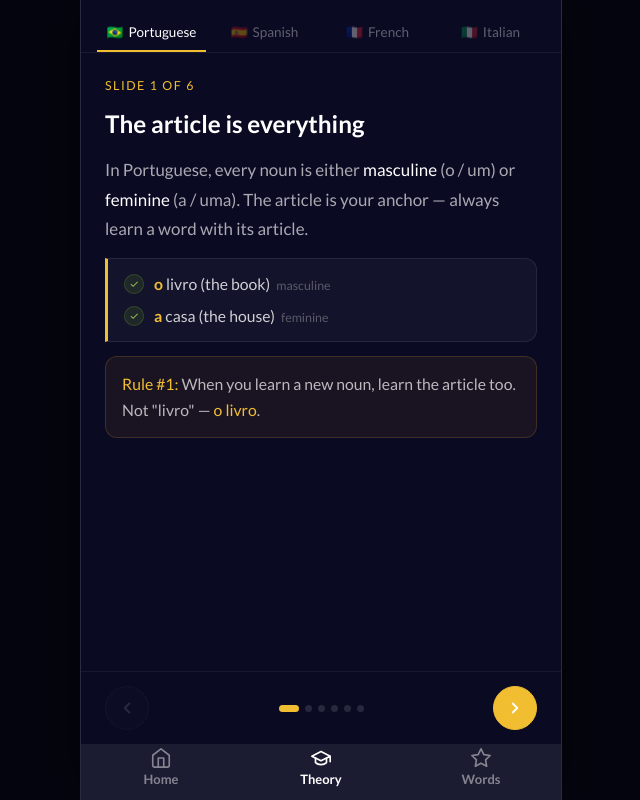
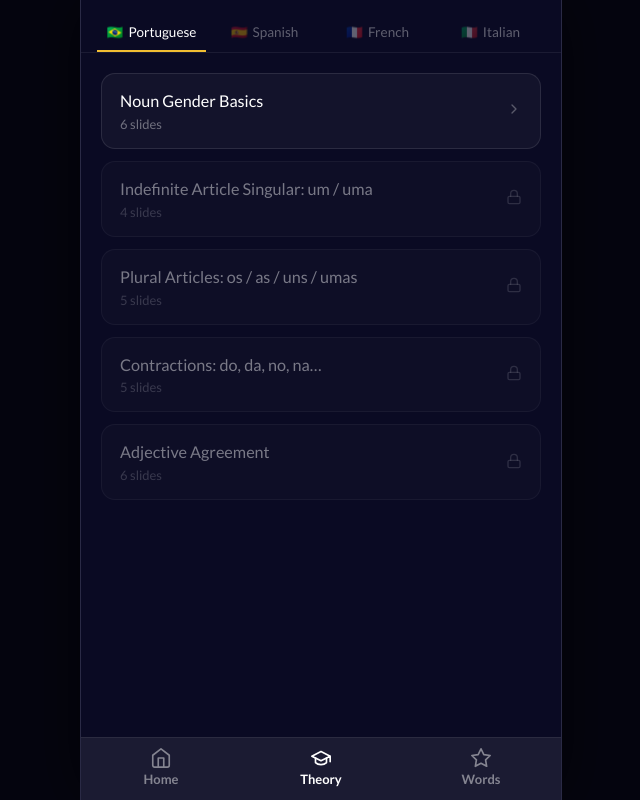
Before and after one commit to freeCodeCamp-Universe/learngender, a React (Vite) app: page / in a window 1280 px wide. Both pictures are taken after a click on the button "Theory". Shown: the whole page, without its empty margins (319-959 px from the left). Built offline with nearby package versions, Linux system fonts and the light colour scheme; what ts-fsrs would draw is missing.

Commit message:
Add Theory module list with 5 modules per language and slide viewer with X/complete flow

```diff
--- a/src/App.css
+++ b/src/App.css
@@ -1875,3 +1875,113 @@ html, body, #root {
   border-top: 1px solid rgba(255,255,255,0.07);
   padding: 0.5rem 0 0.75rem;
 }
+
+/* ── Theory module list ────────────────────────────── */
+.theory-module-list {
+  flex: 1;
+  overflow-y: auto;
+  padding: 20px 20px 100px;
+  display: flex;
+  flex-direction: column;
+  gap: 12px;
+}
+
+.theory-module-card {
+  width: 100%;
+  background: rgba(255,255,255,0.04);
+  border: 0.5px solid rgba(255,255,255,0.1);
+  border-radius: 14px;
+  padding: 16px 18px;
+  display: flex;
+  align-items: center;
+  gap: 12px;
+  cursor: pointer;
+  text-align: left;
+  font-family: inherit;
+  transition: background 0.15s, border-color 0.15s;
+}
+
+.theory-module-card:hover:not(:disabled) {
+  background: rgba(255,255,255,0.07);
+  border-color: rgba(255,255,255,0.18);
+}
+
+.theory-module-card--done {
+  border-color: rgba(172,209,87,0.3);
+}
+
+.theory-module-card--locked {
+  opacity: 0.45;
+  cursor: default;
+}
+
+.theory-module-card__main {
+  flex: 1;
+  display: flex;
+  flex-direction: column;
+  gap: 4px;
+}
+
+.theory-module-card__title {
+  font-size: 0.9rem;
+  font-weight: 500;
+  color: #fff;
+  line-height: 1.35;
+}
+
+.theory-module-card__meta {
+  font-size: 0.72rem;
+  color: rgba(255,255,255,0.4);
+}
+
+.theory-module-card--done .theory-module-card__meta {
+  color: #acd157;
+}
+
+.theory-module-card__chevron {
+  color: rgba(255,255,255,0.3);
+  flex-shrink: 0;
+}
+
+/* ── Theory viewer ─────────────────────────────────── */
+.theory-viewer {
+  display: flex;
+  flex-direction: column;
+  min-height: 100dvh;
+  background: var(--bg);
+  color: var(--text);
+}
+
+.theory-viewer__header {
+  display: flex;
+  align-items: center;
+  justify-content: space-between;
+  padding: 14px 20px 10px;
+  border-bottom: 0.5px solid rgba(255,255,255,0.07);
+  flex-shrink: 0;
+  gap: 12px;
+}
+
+.theory-viewer__module-title {
+  font-size: 0.8rem;
+  font-weight: 500;
+  color: rgba(255,255,255,0.55);
+  flex: 1;
+  white-space: nowrap;
+  overflow: hidden;
+  text-overflow: ellipsis;
+}
+
+.theory-viewer__close {
+  width: 32px;
+  height: 32px;
+  border-radius: 50%;
+  border: 0.5px solid rgba(255,255,255,0.15);
+  background: rgba(255,255,255,0.05);
+  color: rgba(255,255,255,0.5);
+  display: flex;
+  align-items: center;
+  justify-content: center;
+  cursor: pointer;
+  flex-shrink: 0;
+}
--- /dev/null
+++ b/src/data/theoryModules.ts
@@ -0,0 +1,148 @@
+import type { Language } from '../types'
+import type { TheorySlide } from './theory'
+import { THEORY_SLIDES } from './theory'
+
+export interface TheoryModule {
+  id: string
+  title: string
+  slideCount: number
+  slides?: TheorySlide[]   // undefined = placeholder (not yet implemented)
+}
+
+const PT_MODULES: TheoryModule[] = [
+  {
+    id: 'noun-gender-basics',
+    title: 'Noun Gender Basics',
+    slideCount: THEORY_SLIDES.pt.length,
+    slides: THEORY_SLIDES.pt,
+  },
+  {
+    id: 'indefinite-article-singular',
+    title: 'Indefinite Article Singular: um / uma',
+    slideCount: 4,
+  },
+  {
+    id: 'plural-articles',
+    title: 'Plural Articles: os / as / uns / umas',
+    slideCount: 5,
+  },
+  {
+    id: 'contractions',
+    title: 'Contractions: do, da, no, na…',
+    slideCount: 5,
+  },
+  {
+    id: 'adjective-agreement',
+    title: 'Adjective Agreement',
+    slideCount: 6,
+  },
+]
+
+const ES_MODULES: TheoryModule[] = [
+  {
+    id: 'noun-gender-basics',
+    title: 'Noun Gender Basics',
+    slideCount: THEORY_SLIDES.es.length,
+    slides: THEORY_SLIDES.es,
+  },
+  {
+    id: 'indefinite-article-singular',
+    title: 'Indefinite Article Singular: un / una',
+    slideCount: 4,
+  },
+  {
+    id: 'plural-articles',
+    title: 'Plural Articles: los / las / unos / unas',
+    slideCount: 5,
+  },
+  {
+    id: 'contractions',
+    title: 'Contractions: del, al',
+    slideCount: 3,
+  },
+  {
+    id: 'adjective-agreement',
+    title: 'Adjective Agreement',
+    slideCount: 6,
+  },
+]
+
+const FR_MODULES: TheoryModule[] = [
+  {
+    id: 'noun-gender-basics',
+    title: 'Noun Gender Basics',
+    slideCount: THEORY_SLIDES.fr.length,
+    slides: THEORY_SLIDES.fr,
+  },
+  {
+    id: 'indefinite-article-singular',
+    title: 'Indefinite Article Singular: un / une',
+    slideCount: 4,
+  },
+  {
+    id: 'plural-articles',
+    title: 'Plural Articles: les / des',
+    slideCount: 4,
+  },
+  {
+    id: 'partitive-articles',
+    title: 'Partitive Articles: du / de la / de l\'',
+    slideCount: 5,
+  },
+  {
+    id: 'adjective-agreement',
+    title: 'Adjective Agreement',
+    slideCount: 6,
+  },
+]
+
+const IT_MODULES: TheoryModule[] = [
+  {
+    id: 'noun-gender-basics',
+    title: 'Noun Gender Basics',
+    slideCount: THEORY_SLIDES.it.length,
+    slides: THEORY_SLIDES.it,
+  },
+  {
+    id: 'definite-article-singular',
+    title: 'Definite Article Singular: il / lo / la / l\'',
+    slideCount: 5,
+  },
+  {
+    id: 'plural-articles',
+    title: 'Plural Articles: i / gli / le',
+    slideCount: 5,
+  },
+  {
+    id: 'contractions',
+    title: 'Contractions: del, della, nel, nella…',
+    slideCount: 5,
+  },
+  {
+    id: 'adjective-agreement',
+    title: 'Adjective Agreement',
+    slideCount: 6,
+  },
+]
+
+export const THEORY_MODULES: Record<Language, TheoryModule[]> = {
+  pt: PT_MODULES,
+  es: ES_MODULES,
+  fr: FR_MODULES,
+  it: IT_MODULES,
+}
+
+// Progress storage
+export function getModuleDone(lang: Language, moduleId: string): boolean {
+  try {
+    return localStorage.getItem(`theory_done_${lang}_${moduleId}`) === '1'
+  } catch {
+    return false
+  }
+}
+
+export function setModuleDone(lang: Language, moduleId: string): void {
+  try {
+    localStorage.setItem(`theory_done_${lang}_${moduleId}`, '1')
+  } catch { /* ignore */ }
+}
--- a/src/screens/TheoryScreen.tsx
+++ b/src/screens/TheoryScreen.tsx
@@ -1,35 +1,32 @@
 import { useEffect, useRef, useState, useCallback } from 'react'
 import type { Language } from '../types'
 import { LANGUAGE_LABELS } from '../types'
-import { THEORY_SLIDES } from '../data/theory'
+import { THEORY_MODULES, getModuleDone, setModuleDone } from '../data/theoryModules'
+import type { TheoryModule } from '../data/theoryModules'
 import type { TheorySlide } from '../data/theory'
 
 const LANGUAGES: Language[] = ['pt', 'es', 'fr', 'it']
 
-// Render **bold** inline
+// ─── Inline renderers ────────────────────────────────────────────
+
 function renderInline(text: string): React.ReactNode[] {
   const parts = text.split(/(\*\*[^*]+\*\*)/g)
-  return parts.map((part, i) => {
-    if (part.startsWith('**') && part.endsWith('**')) {
-      return <strong key={i}>{part.slice(2, -2)}</strong>
-    }
-    return part
-  })
+  return parts.map((part, i) =>
+    part.startsWith('**') && part.endsWith('**')
+      ? <strong key={i}>{part.slice(2, -2)}</strong>
+      : part
+  )
 }
 
-// Parse "→ **o** livro, **o** tema" or "✓ **o** livro (the book) — masculine"
 function parseExampleLine(line: string) {
   const stripped = line.replace(/^> ?[✓→] ?/, '').trim()
   const dashIdx = stripped.lastIndexOf(' — ')
-  if (dashIdx !== -1) {
-    return { example: stripped.slice(0, dashIdx), label: stripped.slice(dashIdx + 3), isCheck: line.includes('✓') }
-  }
+  if (dashIdx !== -1) return { example: stripped.slice(0, dashIdx), label: stripped.slice(dashIdx + 3), isCheck: line.includes('✓') }
   return { example: stripped, label: '', isCheck: line.includes('✓') }
 }
 
 function renderBody(text: string) {
-  const paragraphs = text.split('\n\n')
-  return paragraphs.map((para, i) => {
+  return text.split('\n\n').map((para, i) => {
     if (para.startsWith('> ')) {
       const lines = para.split('\n')
       return (
@@ -51,18 +48,18 @@ function renderBody(text: string) {
         </div>
       )
     }
-
-    if (para.startsWith('**Rule') || para.startsWith('**Confidence') || para.startsWith('**Important') || para.startsWith('**How to') || para.startsWith('**Memory') || para.startsWith('**Rule of thumb')) {
+    if (para.match(/^\*\*(Rule|Confidence|Important|How to|Memory|Rule of thumb)/)) {
       return (
         <div key={i} className="theory-slide__rule-box">
           <p className="theory-slide__rule-text">{renderInline(para)}</p>
         </div>
       )
     }
-
     return <p key={i} className="theory-slide__body-text">{renderInline(para)}</p>
   })
 }
+
+// ─── Slide view ──────────────────────────────────────────────────
 
 function SlideView({ slide, index, total }: { slide: TheorySlide; index: number; total: number }) {
   return (
@@ -70,29 +67,17 @@ function SlideView({ slide, index, total }: { slide: TheorySlide; index: number;
       <p className="theory-slide__counter">Slide {index + 1} of {total}</p>
       <h2 className="theory-slide__title">{slide.title}</h2>
 
-      {slide.body && (
-        <div className="theory-slide__body">
-          {renderBody(slide.body)}
-        </div>
-      )}
+      {slide.body && <div className="theory-slide__body">{renderBody(slide.body)}</div>}
 
-      {/* Exception table */}
       {slide.exceptions && (
         <div className="theory-slide__table-wrap">
           <table className="theory-slide__table">
-            <thead>
-              <tr>
-                <th>Word</th>
-                <th>Meaning</th>
-                <th>Surprise</th>
-              </tr>
-            </thead>
+            <thead><tr><th>Word</th><th>Meaning</th><th>Surprise</th></tr></thead>
             <tbody>
               {slide.exceptions.map((ex, i) => (
                 <tr key={i}>
                   <td className="theory-slide__table-td--key">
-                    <span className={`theory-exception__article--${ex.gender}`}>{ex.article}</span>
-                    {' '}{ex.word}
+                    <span className={`theory-exception__article--${ex.gender}`}>{ex.article}</span>{' '}{ex.word}
                   </td>
                   <td>{ex.meaning}</td>
                   <td className="theory-slide__table-td--examples">{ex.tag}</td>
@@ -103,59 +88,48 @@ function SlideView({ slide, index, total }: { slide: TheorySlide; index: number;
         </div>
       )}
 
-      {/* Table */}
       {slide.table && (
         <div className="theory-slide__table-wrap">
           <table className="theory-slide__table">
-            <thead>
-              <tr>
-                {slide.table.headers.map((h, i) => (
-                  <th key={i}>{h}</th>
-                ))}
-              </tr>
-            </thead>
+            <thead><tr>{slide.table.headers.map((h, i) => <th key={i}>{h}</th>)}</tr></thead>
             <tbody>
               {slide.table.rows.map((row, ri) => (
                 <tr key={ri}>
                   {row.cells.map((cell, ci) => (
-                    <td key={ci} className={ci === 0 ? 'theory-slide__table-td--key' : ci === slide.table!.headers.length - 1 ? 'theory-slide__table-td--examples' : ''}>
-                      {renderInline(cell)}
-                    </td>
+                    <td key={ci} className={
+                      ci === 0 ? 'theory-slide__table-td--key' :
+                      ci === slide.table!.headers.length - 1 ? 'theory-slide__table-td--examples' : ''
+                    }>{renderInline(cell)}</td>
                   ))}
                 </tr>
               ))}
             </tbody>
           </table>
-          {slide.table.note && (
-            <div className="theory-slide__table-note">{renderInline(slide.table.note)}</div>
-          )}
+          {slide.table.note && <div className="theory-slide__table-note">{renderInline(slide.table.note)}</div>}
         </div>
       )}
     </div>
   )
 }
 
-interface TheoryScreenProps {
-  onHome: () => void
-  onMyWords: () => void
+// ─── Slide viewer ─────────────────────────────────────────────────
+
+interface ViewerProps {
+  lang: Language
+  module: TheoryModule
+  onClose: () => void
+  onComplete: () => void
 }
 
-export function TheoryScreen({ onHome, onMyWords }: TheoryScreenProps) {
-  const [lang, setLang] = useState<Language>('pt')
+function SlideViewer({ lang, module, onClose, onComplete }: ViewerProps) {
+  const slides = module.slides!
+  const total = slides.length
   const [index, setIndex] = useState(0)
-  const slides = THEORY_SLIDES[lang]
-  const total = slides.length
-  const refIndex = useRef(index)
-
-  useEffect(() => {
-    setIndex(0)
-    refIndex.current = 0
-  }, [lang])
+  const refIndex = useRef(0)
 
   const goTo = useCallback((i: number) => {
-    const clamped = Math.max(0, Math.min(total - 1, i))
-    setIndex(clamped)
-    refIndex.current = clamped
+    const c = Math.max(0, Math.min(total - 1, i))
+    setIndex(c); refIndex.current = c
   }, [total])
 
   const goNext = useCallback(() => goTo(refIndex.current + 1), [goTo])
@@ -164,49 +138,53 @@ export function TheoryScreen({ onHome, onMyWords }: TheoryScreenProps) {
   useEffect(() => {
     function onKey(e: KeyboardEvent) {
       if (e.key === 'ArrowRight') goNext()
-      if (e.key === 'ArrowLeft')  goPrev()
+      if (e.key === 'ArrowLeft') goPrev()
+      if (e.key === 'Escape') onClose()
     }
     window.addEventListener('keydown', onKey)
     return () => window.removeEventListener('keydown', onKey)
-  }, [goNext, goPrev])
+  }, [goNext, goPrev, onClose])
 
   const dragStart = useRef<number | null>(null)
-  const SWIPE_THRESHOLD = 50
-
   function onPointerDown(e: React.PointerEvent) { dragStart.current = e.clientX }
   function onPointerUp(e: React.PointerEvent) {
     if (dragStart.current === null) return
     const delta = e.clientX - dragStart.current
     dragStart.current = null
-    if (Math.abs(delta) < SWIPE_THRESHOLD) return
+    if (Math.abs(delta) < 50) return
     if (delta < 0) goNext(); else goPrev()
   }
 
   const atFirst = index === 0
-  const atLast  = index === total - 1
+  const atLast = index === total - 1
+
+  function handleNext() {
+    if (atLast) {
+      setModuleDone(lang, module.id)
+      onComplete()
+    } else {
+      goNext()
+    }
+  }
 
   return (
-    <div className="theory-screen">
-      {/* Language tabs */}
-      <div className="theory-screen__lang-tabs">
-        {LANGUAGES.map(l => (
-          <button
-            key={l}
-            className={`theory-screen__lang-tab${lang === l ? ' theory-screen__lang-tab--active' : ''}`}
-            onClick={() => setLang(l)}
-          >
-            <span>{LANGUAGE_LABELS[l].flag}</span>
-            <span>{LANGUAGE_LABELS[l].name}</span>
-          </button>
-        ))}
+    <div className="theory-viewer">
+      {/* Header */}
+      <div className="theory-viewer__header">
+        <span className="theory-viewer__module-title">{module.title}</span>
+        <button className="theory-viewer__close" onClick={onClose} aria-label="Close">
+          <svg width="18" height="18" viewBox="0 0 24 24" fill="none" stroke="currentColor" strokeWidth="2.5" strokeLinecap="round">
+            <line x1="18" y1="6" x2="6" y2="18"/><line x1="6" y1="6" x2="18" y2="18"/>
+          </svg>
+        </button>
       </div>
 
       {/* Slide */}
       <div className="theory-screen__slide-area" onPointerDown={onPointerDown} onPointerUp={onPointerUp}>
-        <SlideView key={`${lang}-${index}`} slide={slides[index]} index={index} total={total} />
+        <SlideView key={index} slide={slides[index]} index={index} total={total} />
       </div>
 
-      {/* Footer: ← dots → */}
+      {/* Footer */}
       <div className="theory-screen__footer">
         <button className="theory-screen__arrow theory-screen__arrow--prev" onClick={goPrev} disabled={atFirst} aria-label="Previous">
           <svg width="18" height="18" viewBox="0 0 24 24" fill="none" stroke="currentColor" strokeWidth="2.5" strokeLinecap="round" strokeLinejoin="round">
@@ -215,23 +193,71 @@ export function TheoryScreen({ onHome, onMyWords }: TheoryScreenProps) {
         </button>
         <div className="theory-screen__dots">
           {slides.map((_, i) => (
-            <button
-              key={i}
-              className={`theory-screen__dot${i === index ? ' theory-screen__dot--active' : ''}`}
-              onClick={() => goTo(i)}
-              aria-label={`Slide ${i + 1}`}
-            />
+            <button key={i} className={`theory-screen__dot${i === index ? ' theory-screen__dot--active' : ''}`} onClick={() => goTo(i)} aria-label={`Slide ${i + 1}`} />
           ))}
         </div>
-        <button className="theory-screen__arrow theory-screen__arrow--next" onClick={goNext} disabled={atLast} aria-label="Next">
+        <button className="theory-screen__arrow theory-screen__arrow--next" onClick={handleNext} aria-label={atLast ? 'Complete' : 'Next'}>
           {atLast
             ? <svg width="18" height="18" viewBox="0 0 24 24" fill="none" stroke="currentColor" strokeWidth="2.5" strokeLinecap="round" strokeLinejoin="round"><polyline points="20 6 9 17 4 12"/></svg>
             : <svg width="18" height="18" viewBox="0 0 24 24" fill="none" stroke="currentColor" strokeWidth="2.5" strokeLinecap="round" strokeLinejoin="round"><polyline points="9 18 15 12 9 6"/></svg>
           }
         </button>
       </div>
+    </div>
+  )
+}
 
-      {/* Bottom nav */}
+// ─── Module list ──────────────────────────────────────────────────
+
+interface ModuleListProps {
+  lang: Language
+  onSelect: (module: TheoryModule) => void
+  onHome: () => void
+  onMyWords: () => void
+  onLangChange: (l: Language) => void
+  refreshKey: number
+}
+
+function ModuleList({ lang, onSelect, onHome, onMyWords, onLangChange, refreshKey }: ModuleListProps) {
+  const modules = THEORY_MODULES[lang]
+
+  return (
+    <div className="theory-screen">
+      <div className="theory-screen__lang-tabs">
+        {LANGUAGES.map(l => (
+          <button key={l} className={`theory-screen__lang-tab${lang === l ? ' theory-screen__lang-tab--active' : ''}`} onClick={() => onLangChange(l)}>
+            <span>{LANGUAGE_LABELS[l].flag}</span>
+            <span>{LANGUAGE_LABELS[l].name}</span>
+          </button>
+        ))}
+      </div>
+
+      <div className="theory-module-list" key={refreshKey}>
+        {modules.map((mod) => {
+          const done = getModuleDone(lang, mod.id)
+          const available = !!mod.slides
+          return (
+            <button
+              key={mod.id}
+              className={`theory-module-card${!available ? ' theory-module-card--locked' : ''}${done ? ' theory-module-card--done' : ''}`}
+              onClick={() => available && onSelect(mod)}
+              disabled={!available}
+            >
+              <div className="theory-module-card__main">
+                <span className="theory-module-card__title">{mod.title}</span>
+                <span className="theory-module-card__meta">{mod.slideCount} slides{done ? ' · completed ✓' : ''}</span>
+              </div>
+              <div className="theory-module-card__chevron">
+                {available
+                  ? <svg width="16" height="16" viewBox="0 0 24 24" fill="none" stroke="currentColor" strokeWidth="2" strokeLinecap="round" strokeLinejoin="round"><polyline points="9 18 15 12 9 6"/></svg>
+                  : <svg width="16" height="16" viewBox="0 0 24 24" fill="none" stroke="currentColor" strokeWidth="2" strokeLinecap="round" strokeLinejoin="round"><rect x="3" y="11" width="18" height="11" rx="2"/><path d="M7 11V7a5 5 0 0110 0v4"/></svg>
+                }
+              </div>
+            </button>
+          )
+        })}
+      </div>
+
       <div className="theory-screen__bottom-nav">
         <button className="bottom-nav__btn" onClick={onHome} aria-label="Home">
           <svg width="22" height="22" viewBox="0 0 24 24" fill="none" stroke="currentColor" strokeWidth="1.8" strokeLinecap="round" strokeLinejoin="round">
@@ -257,3 +283,43 @@ export function TheoryScreen({ onHome, onMyWords }: TheoryScreenProps) {
     </div>
   )
 }
+
+// ─── Main screen ──────────────────────────────────────────────────
+
+interface TheoryScreenProps {
+  onHome: () => void
+  onMyWords: () => void
+}
+
+export function TheoryScreen({ onHome, onMyWords }: TheoryScreenProps) {
+  const [lang, setLang] = useState<Language>('pt')
+  const [activeModule, setActiveModule] = useState<TheoryModule | null>(null)
+  const [refreshKey, setRefreshKey] = useState(0)
+
+  function handleComplete() {
+    setActiveModule(null)
+    setRefreshKey(k => k + 1) // re-render list to show ✓
+  }
+
+  if (activeModule) {
+    return (
+      <SlideViewer
+        lang={lang}
+        module={activeModule}
+        onClose={() => setActiveModule(null)}
+        onComplete={handleComplete}
+      />
+    )
+  }
+
+  return (
+    <ModuleList
+      lang={lang}
+      onSelect={setActiveModule}
+      onHome={onHome}
+      onMyWords={onMyWords}
+      onLangChange={setLang}
+      refreshKey={refreshKey}
+    />
+  )
+}
```
